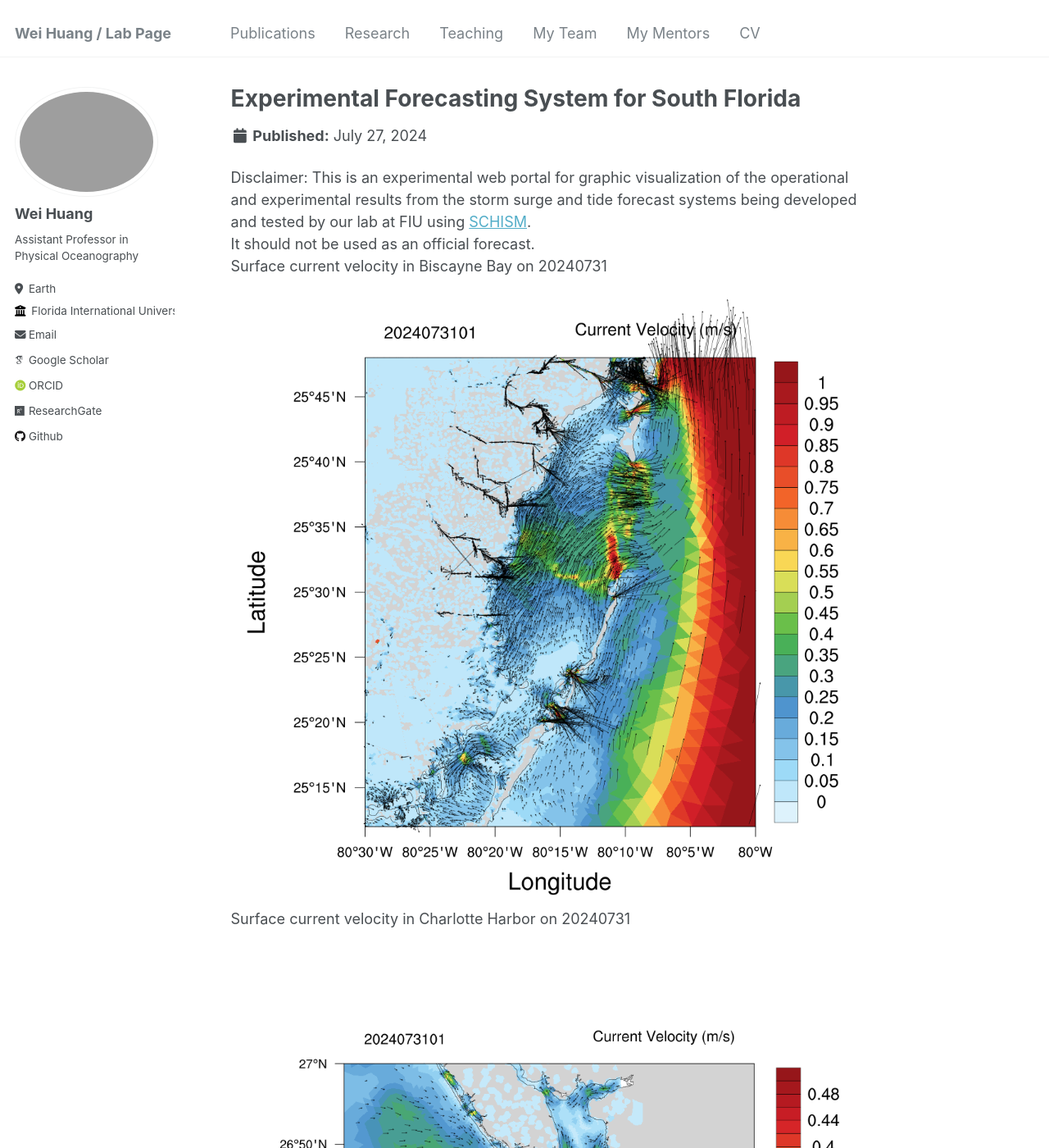
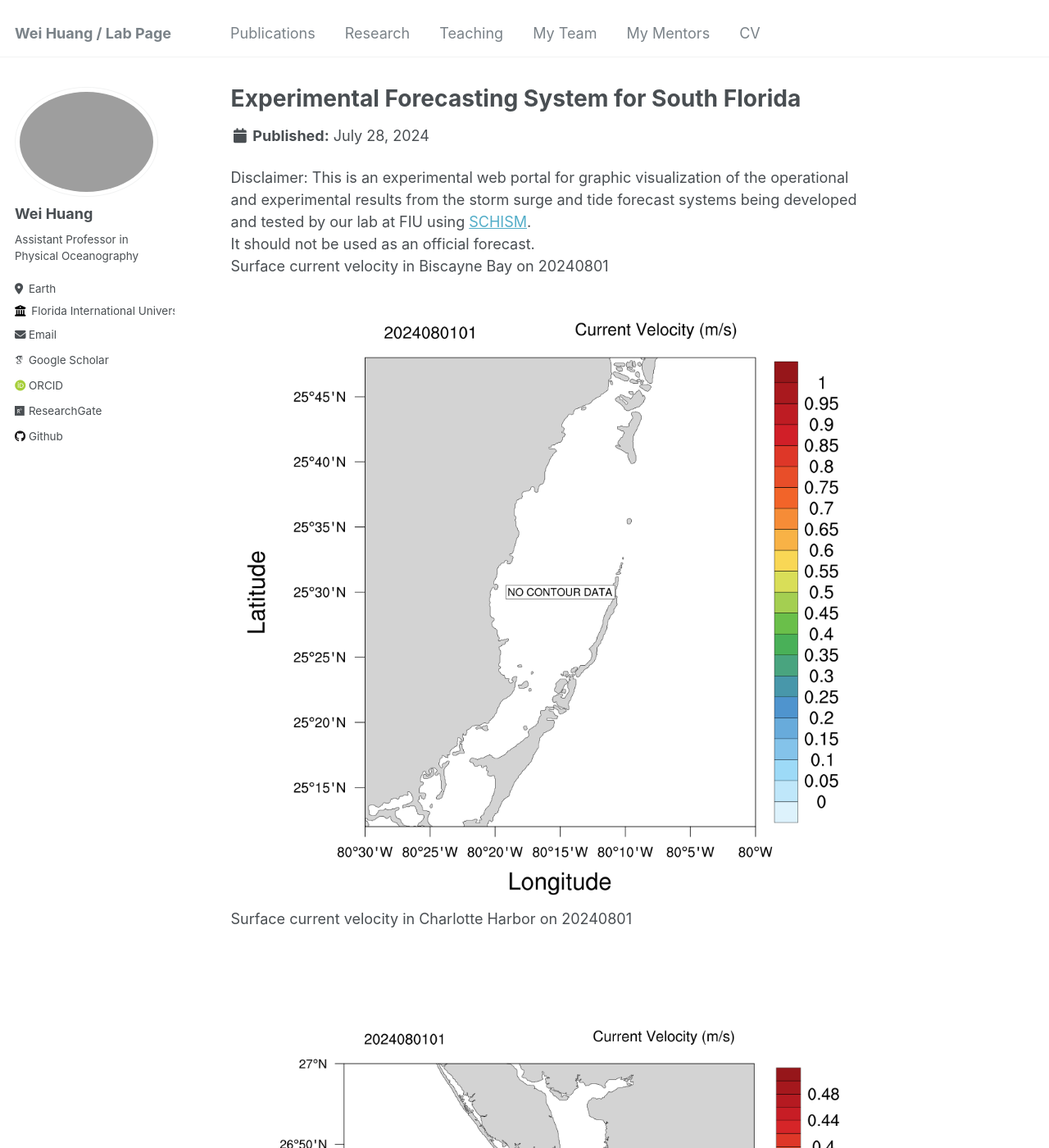
Before and after one commit to huang96169/huang96169.github.io, a Jekyll site: the page built from _research/research-1.md, in a window 1280 px wide and 1400 px high. Shown: the whole window at 82% size. Built offline with Jekyll 4.4.1, drawn with Linux system fonts in a browser that asks for light colours; some web fonts are replaced; some of the changed text lies outside the part shown.

Commit message:
replaced research_uv1.gif research_salt1.gif research_temp1.gif and replaced research_elev2.gif research_uv2.gif research_salt2.gif research_temp2.gif

```diff
--- a/_research/research-1.md
+++ b/_research/research-1.md
@@ -1,7 +1,7 @@
 ---
 title: "Experimental Forecasting System for South Florida"
-short: Surface current velocity of South Florida from 20240727 to 20240731
-date: 2024-07-27
+short: Surface current velocity of South Florida from 20240728 to 20240801
+date: 2024-07-28
 short1: "Disclaimer: This is an experimental web portal for graphic visualization of the operational and experimental results from the storm surge and tide forecast systems being developed and tested by our lab at FIU using [SCHISM](https://ccrm.vims.edu/schismweb/). It should not be used as an official forecast."
 excerpt: "<img src='/images/research_uv1.gif'>"
 collection: research
@@ -10,11 +10,11 @@ collection: research
 Disclaimer:
 This is an experimental web portal for graphic visualization of the operational and experimental results from the storm surge and tide forecast systems being developed and tested by our lab at FIU using [SCHISM](https://ccrm.vims.edu/schismweb/).<br/>
 It should not be used as an official forecast.<br/>
-Surface current velocity in Biscayne Bay on 20240731<br/>
+Surface current velocity in Biscayne Bay on 20240801<br/>
 <img src='/images/research_Bbay.png'>
-Surface current velocity in Charlotte Harbor on 20240731<br/>
+Surface current velocity in Charlotte Harbor on 20240801<br/>
 <img src='/images/research_Cbay.png'>
-Surface current velocity in Tampa Bay on 20240731<br/>
+Surface current velocity in Tampa Bay on 20240801<br/>
 <img src='/images/research_Tbay.png'>
 The map below showns observational stations used for validating the model's results, as well as the horizontal grid. <br/>
 The horizontal grid for SCHISM in simulating Biscayne Bay in South Florida, using flexible resolution resolving levees and canals (1-2 m), watershed rural and urban areas (30m-50m) and coastal ocean (500m-5km).<br/>
```
Also changed, not shown: _research/research-2.md (+6 -6 lines), images/research_Bbay.png, images/research_Cbay.png, images/research_Tbay.png, images/research_maxelev2.gif.
